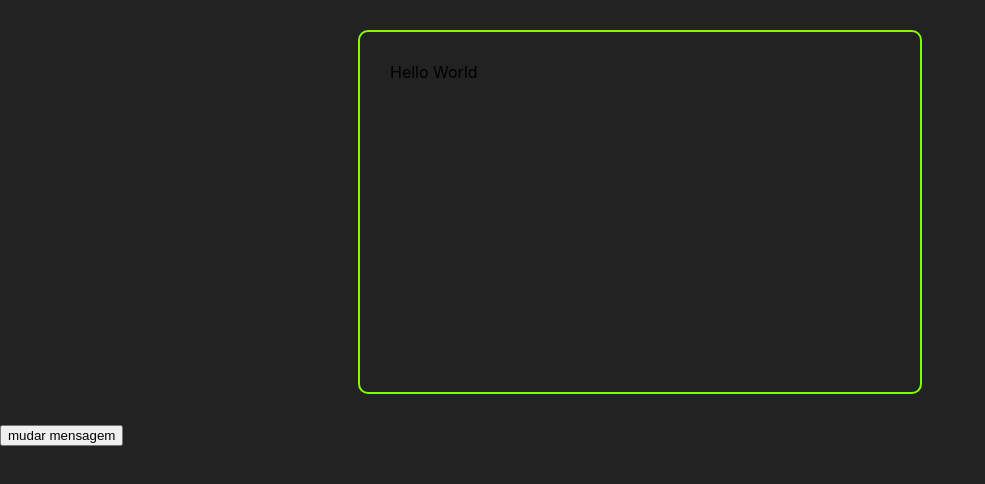
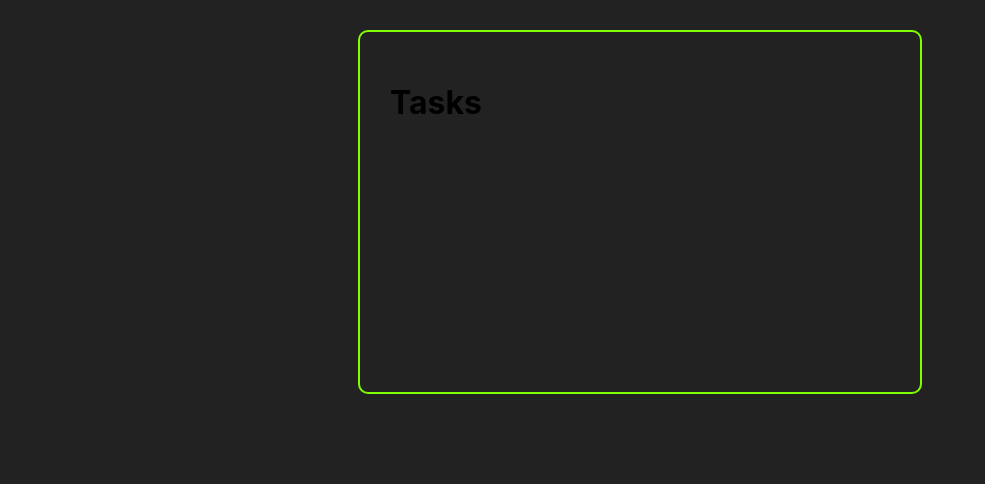
Before and after one commit to felipecabesssa/ListaTarefasReact, a React (Create React App) app: page / in a window 1280 px wide. Shown: the top 484 px of the page, without its empty margins (0-985 px from the left). Built offline with nearby package versions, Linux system fonts and the light colour scheme; the HTML template or start-up script is replaced by a standard one.

Commit message:
Criando primeiro Componente Tasks e usando ele no App

```diff
--- a/src/App.js
+++ b/src/App.js
@@ -1,19 +1,31 @@
 import React, { useState } from 'react';
 
-import './App.css';
+import Tasks from './components/Tasks';
+import "./App.css"
 
 const App = () => {
   // let message = "Hello REACT";
-  const [message, setMessage] = useState('Hello World')
+  const [tasks, setTasks] = useState([
+    {
+      id: '1',
+      title: 'Estudar Programação',
+      completed: true
+    },
+    {
+      id: '2',
+      title: 'Ler Livros',
+      completed: true
+    }
+  ]);
 
   return (
     <>
-      <div className="container">{message}</div>
-      <button onClick={() => setMessage("Ja falou já!")}>
-        mudar mensagem
-      </button>
+      <div className="container">
+        <Tasks />
+      </div>
+
     </>
-  )
+  );
 };
 
 export default App;
--- /dev/null
+++ b/src/components/Tasks.js
@@ -0,0 +1,7 @@
+import React from 'react';
+
+const Tasks = () => {
+    return <h1>Tasks</h1>;
+};
+
+export default Tasks;
```
